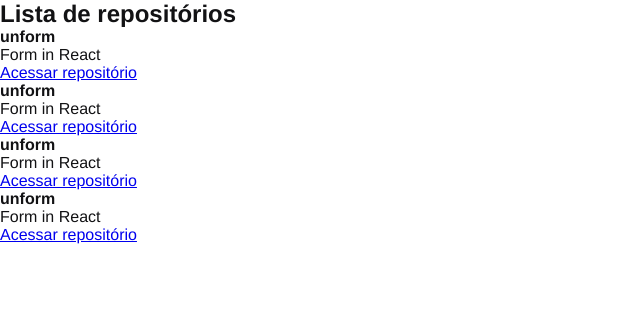
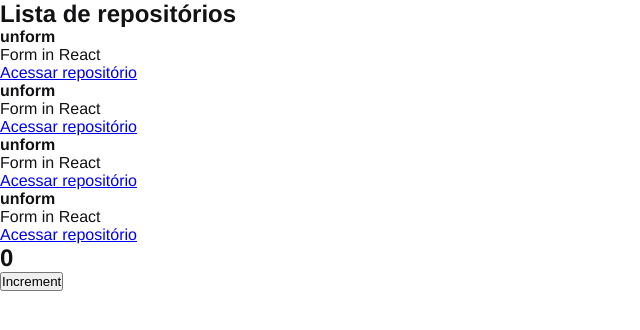
Before and after one commit to NicollasRyan/reactJs2.0, a React (Create React App) app: page / in a window 1280 px wide. Shown: the top 330 px of the page, without its empty margins (0-640 px from the left). Built offline with nearby package versions, Linux system fonts and the light colour scheme.

Commit message:
component state

```diff
--- a/src/App.jsx
+++ b/src/App.jsx
@@ -1,6 +1,12 @@
+import { Counter } from './components/Counter'
 import { RepositoryList } from './components/RepositoryList'
 import './styles/global.css'
 
 export default function App() {
-  return <RepositoryList />
+  return (
+    <>
+      <RepositoryList />
+      <Counter />
+    </>
+  )
 }
--- /dev/null
+++ b/src/components/Counter.jsx
@@ -0,0 +1,18 @@
+import { useState } from "react";
+
+export function Counter() {
+    const [counter, setCounter] = useState(0);
+
+    function increment() {
+        setCounter(counter + 1);
+    }
+
+    return (
+        <div>
+            <h2>{counter}</h2>
+            <button type="button" onClick={increment}>
+                Increment
+            </button>
+        </div>
+    );
+}
```
